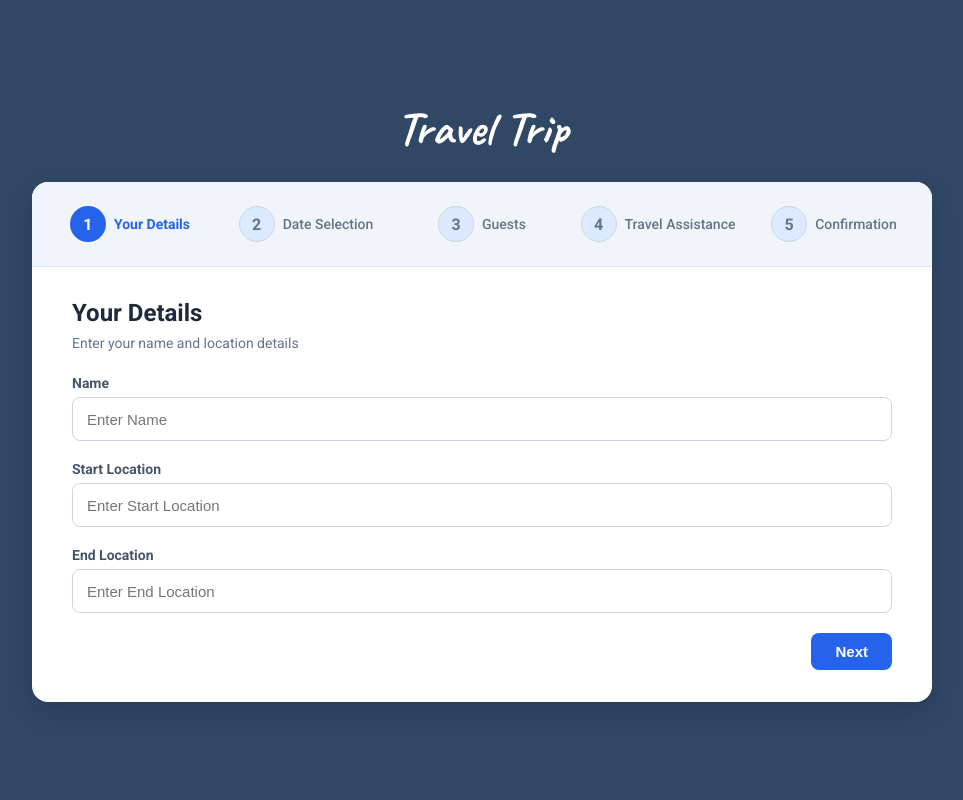
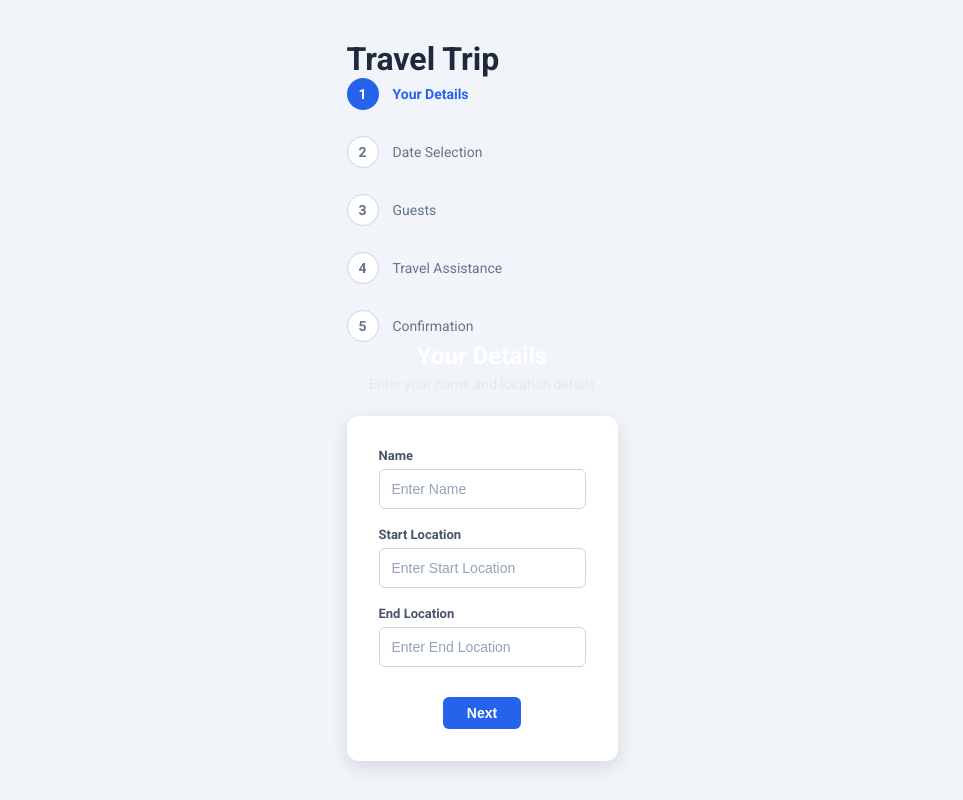
Before and after one commit to nagasai2004/Travel-Trip, a React (Vite) app: page / in a window 1280 px wide. Shown: the whole page, without its empty margins (158-1121 px from the left). Built offline with nearby package versions, Linux system fonts and the light colour scheme.

Commit message:
Refactor TravelTrip CSS for improved styling
Updated styles for various components including background colors, padding, and font sizes to enhance the UI.

```diff
--- a/src/components/TravelTrip/index.css
+++ b/src/components/TravelTrip/index.css
@@ -8,81 +8,80 @@
 
 body {
   font-family: 'Roboto', sans-serif;
-  background-color: #304766;
+  background-color: #f1f5f9;
   color: #1e293b;
 }
 
 .travel-trip-bg-container {
   min-height: 100vh;
-  background-color: #304766;
+  background-color: #f1f5f9;
   display: flex;
-  flex-direction: column;
   align-items: center;
   justify-content: center;
-  padding: 24px 16px;
+  padding: 32px 16px;
 }
 
-.travel-trip-responsive-container {
-  width: 100%;
-  max-width: 900px;
-  display: flex;
-  flex-direction: column;
-  align-items: center;
-}
-
-.main-heading {
-  font-family: 'Caveat', cursive;
-  font-size: 48px;
-  font-weight: 700;
-  color: #ffffff;
-  margin-bottom: 24px;
-  text-align: center;
-}
-
-.card-container {
+.main-app-card {
   background-color: #ffffff;
   border-radius: 16px;
   width: 100%;
-  box-shadow: 0 10px 25px rgba(0, 0, 0, 0.15);
+  max-width: 940px;
+  min-height: 520px;
+  box-shadow: 0 10px 30px rgba(0, 0, 0, 0.12);
+  display: flex;
+  flex-direction: row;
+  overflow: hidden;
+}
+
+/* LEFT SIDEBAR */
+.left-sidebar {
+  width: 270px;
+  min-width: 250px;
+  background-color: #ffffff;
+  padding: 36px 28px;
   display: flex;
   flex-direction: column;
-  overflow: hidden;
+  border-right: 1px solid #e2e8f0;
+}
+
+.app-heading {
+  font-size: 26px;
+  font-weight: 700;
+  color: #1e293b;
+  margin-bottom: 36px;
 }
 
 /* STEPPER STYLES */
 .stepper-container {
   list-style-type: none;
   display: flex;
-  align-items: center;
-  justify-content: space-around;
-  padding: 24px 16px;
-  background-color: #f1f5f9;
-  border-bottom: 1px solid #e2e8f0;
-  gap: 12px;
+  flex-direction: column;
+  gap: 26px;
 }
 
 .step-item {
   display: flex;
   align-items: center;
-  gap: 8px;
-  flex: 1;
-  justify-content: center;
+  gap: 14px;
+  width: 100%;
 }
 
 .step-icon-container {
-  width: 36px;
-  height: 36px;
+  width: 32px;
+  height: 32px;
   border-radius: 50%;
   display: flex;
   align-items: center;
   justify-content: center;
-  font-weight: 700;
-  font-size: 16px;
+  font-weight: 600;
+  font-size: 14px;
+  flex-shrink: 0;
 }
 
 .step-completed-img {
-  width: 36px;
-  height: 36px;
+  width: 32px;
+  height: 32px;
+  flex-shrink: 0;
 }
 
 .step-item.active .step-icon-container {
@@ -91,59 +90,80 @@ body {
 }
 
 .step-item.not-started .step-icon-container {
-  background-color: #dbeafe;
+  background-color: #ffffff;
   color: #64748b;
   border: 1px solid #cbd5e1;
 }
 
 .step-title {
   font-size: 14px;
-  font-weight: 500;
+  font-weight: 400;
   color: #64748b;
 }
 
 .step-item.active .step-title {
   color: #2563eb;
-  font-weight: 700;
+  font-weight: 600;
 }
 
 .step-item.completed .step-title {
   color: #334155;
-  font-weight: 600;
+  font-weight: 500;
 }
 
-/* STEP FORM/CONTENT CARD */
-.step-content-container {
-  padding: 32px 40px;
+/* RIGHT PANEL (DARK BLUE BACKGROUND) */
+.right-panel {
+  flex: 1;
+  background-color: #2b4263;
+  padding: 40px 32px;
+  display: flex;
+  flex-direction: column;
+  align-items: center;
+  justify-content: center;
 }
 
-.step-card {
+.step-wrapper {
+  width: 100%;
   display: flex;
   flex-direction: column;
-  width: 100%;
+  align-items: center;
 }
 
 .step-heading {
   font-size: 24px;
   font-weight: 700;
-  color: #1e293b;
-  margin-bottom: 8px;
+  color: #ffffff;
+  margin-bottom: 6px;
+  text-align: center;
 }
 
 .step-subheading {
   font-size: 14px;
-  color: #64748b;
+  color: #e2e8f0;
   margin-bottom: 24px;
+  text-align: center;
+}
+
+/* INNER WHITE CARD FOR FORM FIELDS */
+.inner-form-card {
+  background-color: #ffffff;
+  border-radius: 12px;
+  width: 100%;
+  max-width: 420px;
+  padding: 32px 32px;
+  box-shadow: 0 6px 18px rgba(0, 0, 0, 0.12);
+  display: flex;
+  flex-direction: column;
 }
 
 .input-group {
   display: flex;
   flex-direction: column;
-  margin-bottom: 20px;
+  margin-bottom: 18px;
 }
 
 .input-label {
-  font-size: 14px;
+  font-size: 13px;
   font-weight: 600;
   color: #475569;
   margin-bottom: 6px;
@@ -151,15 +171,19 @@ body {
 
 .input-field,
 .select-field {
-  height: 44px;
-  border-radius: 8px;
+  height: 40px;
+  border-radius: 6px;
   border: 1px solid #cbd5e1;
-  padding: 0 14px;
-  font-size: 15px;
+  padding: 0 12px;
+  font-size: 14px;
   color: #1e293b;
   outline: none;
   background-color: #ffffff;
   transition: border-color 0.2s ease;
+}
+
+.input-field::placeholder {
+  color: #94a3b8;
 }
 
 .input-field:focus,
@@ -172,7 +196,7 @@ body {
   display: flex;
   align-items: center;
   gap: 10px;
-  margin-bottom: 20px;
+  margin-bottom: 18px;
 }
 
 .checkbox-input {
@@ -183,7 +207,7 @@ body {
 }
 
 .checkbox-label {
-  font-size: 15px;
+  font-size: 14px;
   color: #334155;
   cursor: pointer;
 }
@@ -192,7 +216,7 @@ body {
 .error-message {
   color: #dc2626;
   font-size: 13px;
-  margin-bottom: 16px;
+  margin-bottom: 14px;
   font-weight: 500;
 }
 
@@ -202,32 +226,36 @@ body {
   align-items: center;
   justify-content: flex-end;
   gap: 12px;
-  margin-top: 16px;
+  margin-top: 12px;
+}
+
+.center-btn-group {
+  justify-content: center;
 }
 
 .primary-btn {
   background-color: #2563eb;
   color: #ffffff;
   border: none;
-  border-radius: 8px;
-  padding: 10px 24px;
-  font-size: 15px;
+  border-radius: 6px;
+  padding: 8px 24px;
+  font-size: 14px;
   font-weight: 600;
   cursor: pointer;
   transition: background-color 0.2s ease;
 }
 
 .primary-btn:hover {
-  background-color: #3b82f6;
+  background-color: #1d4ed8;
 }
 
 .secondary-btn {
   background-color: transparent;
   color: #475569;
   border: 1px solid #cbd5e1;
-  border-radius: 8px;
-  padding: 10px 20px;
-  font-size: 15px;
+  border-radius: 6px;
+  padding: 8px 18px;
+  font-size: 14px;
   font-weight: 600;
   cursor: pointer;
   transition: background-color 0.2s ease;
@@ -241,9 +269,9 @@ body {
   background-color: transparent;
   color: #dc2626;
   border: 1px solid #fca5a5;
-  border-radius: 8px;
-  padding: 10px 20px;
-  font-size: 15px;
+  border-radius: 6px;
+  padding: 8px 18px;
+  font-size: 14px;
   font-weight: 600;
   cursor: pointer;
 }
@@ -258,21 +286,21 @@ body {
   display: flex;
   flex-direction: column;
   gap: 16px;
-  margin-bottom: 24px;
+  margin-bottom: 20px;
 }
 
 .guest-item {
   display: flex;
   align-items: center;
   justify-content: space-between;
-  padding: 14px 16px;
+  padding: 12px 14px;
   border: 1px solid #e2e8f0;
-  border-radius: 10px;
+  border-radius: 8px;
   background-color: #f8fafc;
 }
 
 .guest-title {
-  font-size: 16px;
+  font-size: 15px;
   font-weight: 600;
   color: #1e293b;
 }
@@ -286,17 +314,17 @@ body {
 .counter-controls {
   display: flex;
   align-items: center;
-  gap: 12px;
+  gap: 10px;
 }
 
 .counter-btn {
-  width: 32px;
-  height: 32px;
+  width: 28px;
+  height: 28px;
   border-radius: 50%;
   border: 1px solid #cbd5e1;
   background-color: #ffffff;
   color: #1e293b;
-  font-size: 18px;
+  font-size: 16px;
   font-weight: 700;
   display: flex;
   align-items: center;
@@ -310,10 +338,10 @@ body {
 }
 
 .counter-value {
-  font-size: 16px;
+  font-size: 15px;
   font-weight: 700;
   color: #1e293b;
-  min-width: 20px;
+  min-width: 18px;
   text-align: center;
 }
 
@@ -321,12 +349,12 @@ body {
 .summary-container {
   display: flex;
   flex-direction: column;
-  gap: 14px;
+  gap: 12px;
   background-color: #f8fafc;
   border: 1px solid #e2e8f0;
-  border-radius: 12px;
-  padding: 20px;
-  margin-bottom: 24px;
+  border-radius: 10px;
+  padding: 16px;
+  margin-bottom: 20px;
 }
 
 .summary-section {
@@ -334,7 +362,7 @@ body {
   align-items: center;
   justify-content: space-between;
   border-bottom: 1px dashed #e2e8f0;
-  padding-bottom: 10px;
+  padding-bottom: 8px;
 }
 
 .summary-section:last-child {
@@ -343,13 +371,13 @@ body {
 }
 
 .summary-label {
-  font-size: 14px;
+  font-size: 13px;
   color: #64748b;
   font-weight: 500;
 }
 
 .summary-value {
-  font-size: 15px;
+  font-size: 14px;
   color: #1e293b;
   font-weight: 600;
 }
@@ -358,24 +386,24 @@ body {
 .success-card {
   align-items: center;
   text-align: center;
-  padding: 40px 20px;
+  padding: 36px 20px;
 }
 
 .success-img {
-  width: 140px;
-  height: 140px;
-  margin-bottom: 20px;
+  width: 120px;
+  height: 120px;
+  margin-bottom: 18px;
 }
 
 .success-heading {
-  font-size: 28px;
+  font-size: 26px;
   color: #1e293b;
   font-weight: 700;
-  margin-bottom: 8px;
+  margin-bottom: 6px;
 }
 
 .success-message {
-  font-size: 16px;
+  font-size: 15px;
   color: #64748b;
-  margin-bottom: 28px;
+  margin-bottom: 24px;
 }
```
